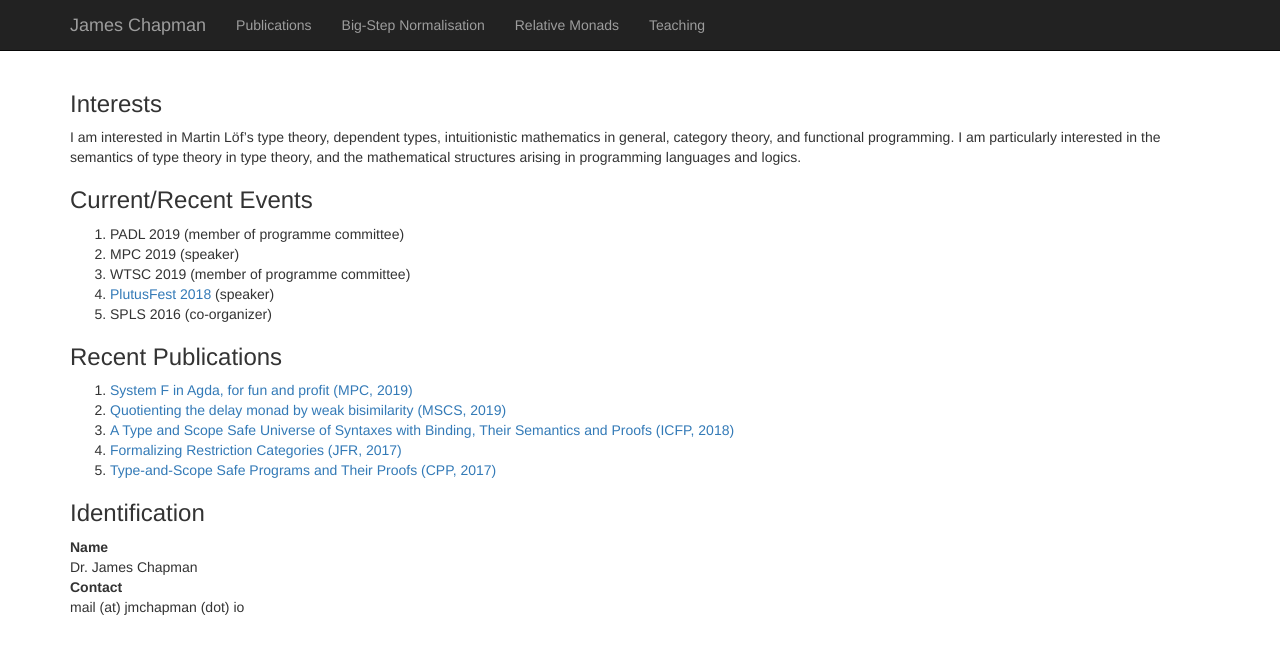
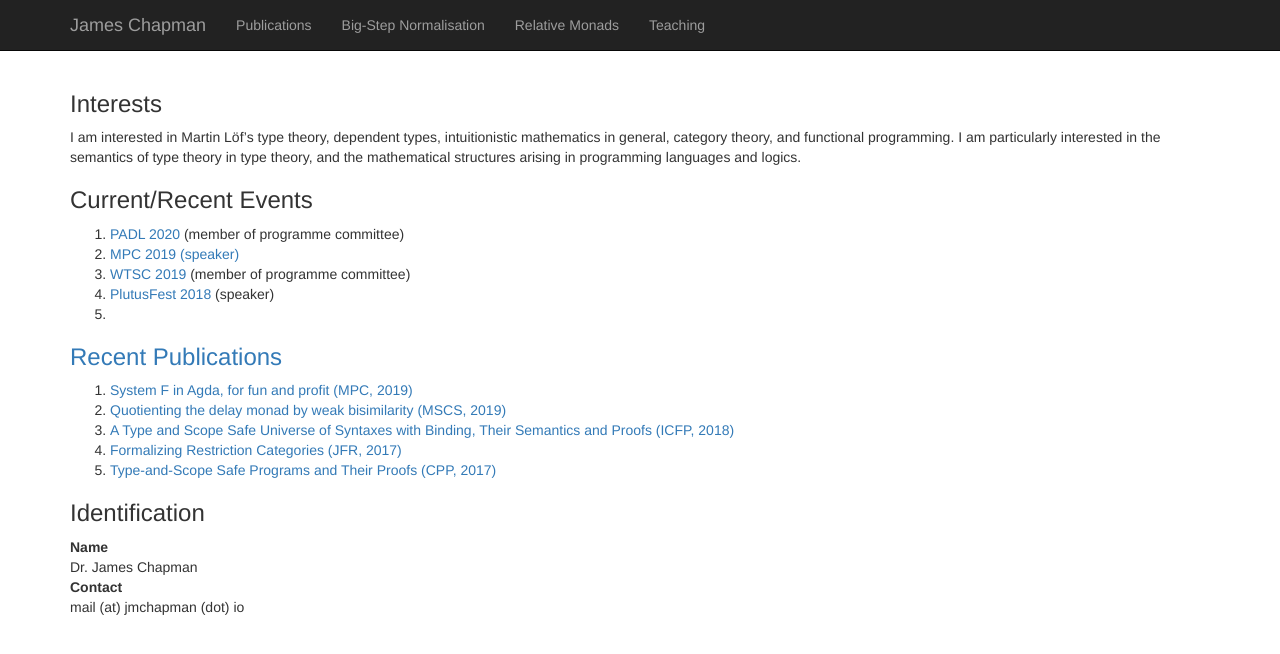
Before and after one commit to jmchapman/jmchapman.github.io, a Jekyll site: the page built from index.html, in a window 1280 px wide. Shown: the top 654 px of the page. Built offline with Jekyll 4.4.1, drawn with Linux system fonts in a browser that asks for light colours; nearby versions of some CDN libraries.

Commit message:
Update index.html

```diff
--- a/index.html
+++ b/index.html
@@ -15,11 +15,11 @@ title: James Chapman
   <article>
     <h3>Current/Recent Events</h3>
     <ol>
-      <li>PADL 2019 (member of programme committee)</li>
-      <li>MPC 2019 (speaker)</li>
-      <li>WTSC 2019 (member of programme committee)</li>
+      <li><a href="https://popl20.sigplan.org/home/PADL-2020">PADL 2020</a> (member of programme committee)</li>
+      <li><a href="https://www.cs.nott.ac.uk/~pszgmh/mpc19.html">MPC 2019 (speaker)</a></li>
+      <li><a href="https://fc19.ifca.ai/wtsc/">WTSC 2019</a> (member of programme committee)</li>
       <li><a href="https://plutusfest.io">PlutusFest 2018</a> (speaker)</li>
-      <li>SPLS 2016 (co-organizer)</li>
+      <li><a href="https://msp-strath.github.io/spls-16/>"SPLS 2016 (co-organizer)</a></li>
     </ol>
   </article>
   <article>
```
